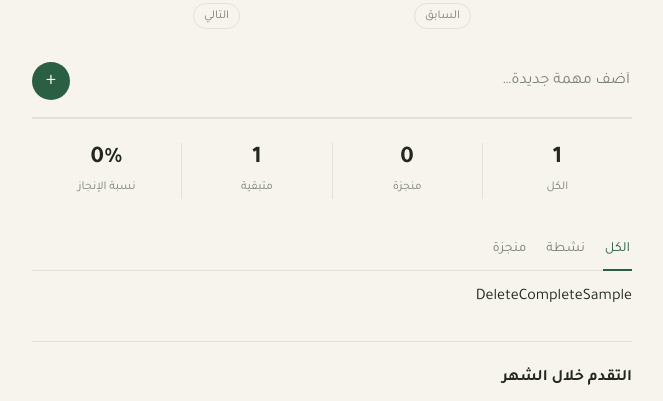
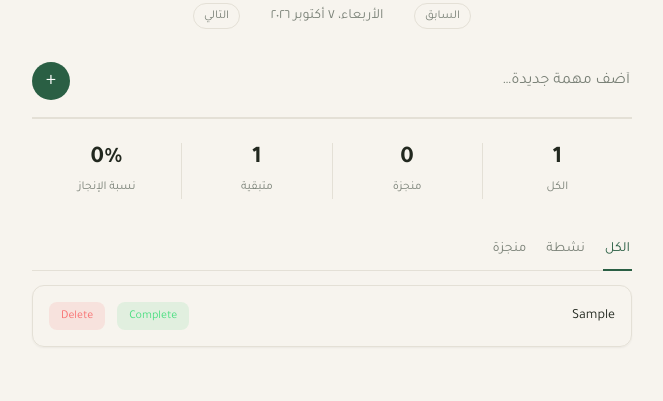
Before and after one commit to khaled7helaly/TO-DO-List, a plain HTML site: page index.html in a window 1280 px wide. Both pictures are taken after typing "Sample" into the empty fields and a click on the button "إضافة المهمة". Shown: the part 130-531 px from the top of the page, without its empty margins (308-971 px from the left). Drawn offline with nearby package versions, Linux system fonts and the light colour scheme.

Commit message:
Add theme toggle and task styling

```diff
--- a/index.html
+++ b/index.html
@@ -6,7 +6,9 @@
   <meta charset="UTF-8">
   <meta name="viewport" content="width=device-width, initial-scale=1, viewport-fit=cover">
 
-  <title>مهامي — قائمة المهام</title>
+  <title>مهامي   </title>
+
+  <link rel="stylesheet" href="style.css">
 
   <!-- Google Fonts -->
   <link rel="preconnect" href="https://fonts.googleapis.com">
@@ -196,7 +198,7 @@
       <button
         id="todayJump"
         data-i18n="todayJump"
-        class="mt-1.5 text-xs underline text-[var(--primary)] hidden">
+        class="mt-1.5 text-xs underline text-[var(--primary)] ">
         ارجع للنهاردة
       </button>
 
@@ -364,44 +366,13 @@
         id="emptyMsg"
         data-i18n="empty"
         hidden>
-        لسه مفيش مهام هنا، ابدأ بإضافة أول مهمة
+        لسه مفيش مهام هنا، ابدأ بإضافة  مهمة
       </p>
 
     </section>
 
 
-    <!-- ========================================= -->
-    <!-- Monthly Progress Chart                     -->
-    <!-- Displays completed tasks for each day    -->
-    <!-- of the current month                      -->
-    <!-- ========================================= -->
 
-    <section class="pt-6 border-t border-[var(--border)]">
-
-      <!-- Chart Header -->
-      <div class="flex justify-between items-baseline mb-3.5">
-
-        <h2
-          data-i18n="chartTitle"
-          class="text-base m-0 font-bold">
-          التقدم خلال الشهر
-        </h2>
-
-        <span
-          id="monthLabel"
-          class="text-[var(--muted)] text-sm">
-        </span>
-
-      </div>
-
-
-      <!-- Dynamic Chart Bars -->
-      <div
-        class="flex items-end gap-[3px] h-[110px] overflow-x-auto pb-0.5"
-        id="bars">
-      </div>
-
-    </section>
 
   </div>
 
--- a/script.js
+++ b/script.js
@@ -60,35 +60,16 @@ let currentLanguage = "ar";
 let currentTheme = "dark";
 
 
-// Helper Functions
+themeToggle.addEventListener("click", () => {
+    currentTheme = currentTheme === "light" ? "dark" : "light";
 
-function getTodayKey() {
-    const today = new Date();
+    document.documentElement.setAttribute(
+        "data-theme",
+        currentTheme
+    );
 
-    const year = today.getFullYear();
-    const month = String(today.getMonth() + 1).padStart(2, "0");
-    const day = String(today.getDate()).padStart(2, "0");
-
-    return `${year}-${month}-${day}`;
-
-}
- currentViewDate = getTodayKey();
-
-
- function formatDisplayDate(dateKey, lang = "ar") {
-  const [year, month, day] = dateKey.split("-").map(Number);
-  const date = new Date(year, month - 1, day);
-  const locale = lang === "ar" ? "ar-EG" : "en-US";
-
-  return date.toLocaleDateString(locale, {
-    weekday: "long",
-    year: "numeric",
-    month: "long",
-    day: "numeric"
-  });
-}
-/////////////////////////////////////////////////////
-
+    themeToggle.textContent = currentTheme === "dark" ? "☀️" : "🌙";
+});
 
 //  Local Storage (tasks set & get)
 
@@ -108,6 +89,84 @@ function loadTasksFromStorage() {
 
 
 /////////////////////////////////////////////////////////////////////
+
+
+//getToday
+
+function getTodayKey( date = new Date()) {
+    // const today = new Date();
+
+    const year = date.getFullYear();
+    const month = String(date.getMonth() + 1).padStart(2, "0");
+    const day = String(date.getDate()).padStart(2, "0");
+
+    return `${year}-${month}-${day}`;
+
+}
+
+
+
+  // Format date for display
+
+ function formatDisplayDate(dateKey, lang = "ar") {
+  const [year, month, day] = dateKey.split("-").map(Number);
+  const date = new Date(year, month - 1, day);
+  const locale = lang === "ar" ? "ar-EG" : "en-US";
+
+  return date.toLocaleDateString(locale, {
+    weekday: "long",
+    year: "numeric",
+    month: "long",
+    day: "numeric"
+  });
+}
+
+// Render the current view date in the UI
+
+function renderDate() {
+    viewDate.textContent = formatDisplayDate(currentViewDate, currentLanguage);
+
+}
+  currentViewDate = getTodayKey();
+  renderDate();
+
+
+////////////////////////////////////////////////////
+//prev day btn
+prevDayBtn.addEventListener("click", () => {
+    const date = new Date(currentViewDate);
+    date.setDate(date.getDate() - 1);
+    currentViewDate =  getTodayKey(date);
+    render()
+});
+//next day btn
+nextDayBtn.addEventListener("click", () => {
+    const date = new Date(currentViewDate);
+    date.setDate(date.getDate() + 1);
+    currentViewDate =  getTodayKey(date);
+    render()
+});
+//current day
+todayJumpBtn.addEventListener("click", () => {
+    currentViewDate = getTodayKey();
+
+    render();
+});
+
+// function updateTodayJump() {
+//    const today = getTodayKey();
+
+//    todayJumpBtn.style.visibility = currentViewDate === today ? "hidden" : "visible";
+// }
+
+function updateTodayJump() {
+    const today = getTodayKey();
+
+    todayJumpBtn.hidden = currentViewDate === today;
+}
+
+/////////////////////////////////////////////////////
+
 
 // Task Operations
 
@@ -136,6 +195,111 @@ addBtn.addEventListener("click", () => {
      render();
 })
 
+
+//////////////////////////////////////////////////
+
+// Get tasks for the current view date ---------
+
+// function getVisibleTasks() {
+//     return tasks.filter( task => task.date === currentViewDate );
+// }
+
+/////////////////////////////////
+
+// Render tasks for the current view date ---------
+
+function renderTasks() {
+    taskList.innerHTML = "";
+
+    const visibleTasks = getVisibleTasks();
+
+     visibleTasks.forEach(task => {
+            const li = document.createElement("li");
+
+            li.dataset.id = task.id;
+
+
+
+            // Task text
+            const taskText = document.createElement("span");
+            taskText.textContent = task.text;
+
+            taskText.className = `
+            flex-1
+            text-sm
+            text-[var(--text)]
+            font-tajawal
+            ${task.done ? "line-through opacity-50" : ""}
+           `;
+
+             // Complete button
+            const completeBtn = document.createElement("button");
+            completeBtn.textContent = task.done ? "Undo" : "Complete";
+
+            completeBtn.className = `
+            px-3
+            py-1.5
+            rounded-lg
+            text-xs
+            font-tajawal
+            transition
+            ${task.done
+                ? "bg-gray-500/10 text-gray-400 hover:bg-gray-500/20"
+                : "bg-green-500/10 text-green-400 hover:bg-green-500/20"
+            }
+        `;
+
+            completeBtn.addEventListener("click", () => {
+            toggleTaskDone(task.id);
+             });
+
+
+             // Delete button
+            const deleteBtn = document.createElement("button");
+            deleteBtn.textContent = "Delete";
+                deleteBtn.className = `
+                px-3
+                py-1.5
+                rounded-lg
+                text-xs
+                font-tajawal
+                text-red-400
+                bg-red-500/10
+                hover:bg-red-500/20
+                transition
+                `;
+
+            deleteBtn.addEventListener("click", () => {
+                deleteTask(task.id);
+            });
+
+
+
+             li.appendChild(taskText);
+             li.appendChild(completeBtn);
+             li.appendChild(deleteBtn);
+
+             taskList.appendChild(li);
+
+          // li styling
+           li.className = `
+            flex
+            items-center
+            gap-3
+            p-4
+            mb-3
+            rounded-xl
+            border
+            border-[var(--border)]
+            bg-[var(--card)]
+            shadow-sm
+        `;
+
+        });
+
+}
+
+
 // delete task
 function deleteTask(taskId) {
     tasks = tasks.filter(t => t.id !== taskId);
@@ -155,68 +319,7 @@ function toggleTaskDone(taskId) {
      render();
 }
 
-//////////////////////////////////////////////////
-
-function render() {
-    renderTasks();
-    renderEmptyMessage()
-    updateStatistics();
-
-}
-
-////////////////////////////
-
-function getVisibleTasks() {
-    return tasks.filter( task => task.date === currentViewDate );
-}
-
-/////////////////////////////////
-
-// Render tasks for the current view date ---------
-function renderTasks() {
-    taskList.innerHTML = "";
-
-    const visibleTasks = getVisibleTasks();
-
-     visibleTasks.forEach(task => {
-            const li = document.createElement("li");
-
-            li.dataset.id = task.id;
-
-
-
-            // Task text
-            const taskText = document.createElement("span");
-            taskText.textContent = task.text;
-
-             // Complete button
-            const completeBtn = document.createElement("button");
-            completeBtn.textContent = task.done ? "Undo" : "Complete";
-
-             completeBtn.addEventListener("click", () => {
-            toggleTaskDone(task.id);
-             });
-
-
-             // Delete button
-            const deleteBtn = document.createElement("button");
-            deleteBtn.textContent = "Delete";
-
-            deleteBtn.addEventListener("click", () => {
-                deleteTask(task.id);
-            });
-
-
-
-             li.appendChild(taskText);
-             li.appendChild(completeBtn);
-             li.appendChild(deleteBtn);
-
-             taskList.appendChild(li);
-
-        });
-
-}
+////////////////////////////////////////////
 
 // Render empty message if no tasks for the current view date ---------
 function renderEmptyMessage() {
@@ -232,8 +335,43 @@ function renderEmptyMessage() {
     //   render();
 }
 ///////////////////////////////
+// getVisibleTasks
 
-//Task Actions
+// Filter tasks based on the current view date and filter
+tabs.forEach(tab => {
+    tab.addEventListener("click", () => {
+        currentFilter = tab.dataset.filter;
+
+        tabs.forEach(t => {
+            t.classList.remove("active");
+        });
+
+        tab.classList.add("active");
+
+        render();
+    });
+});
+
+// Get tasks for the current view date and filter
+function getVisibleTasks() {
+    return tasks.filter(task => {
+        if (task.date !== currentViewDate) {
+            return false;
+        }
+
+        if (currentFilter === "active") {
+            return task.done === false;
+        }
+
+        if (currentFilter === "done") {
+            return task.done === true;
+        }
+
+        return true;
+    });
+}
+
+///////////////////////////////
 
 //// Statistics
 
@@ -251,10 +389,34 @@ function updateStatistics() {
     statPending.textContent = pending;
 
 
-    const pct = total === 0 ? 0 : Math.round((done / total) * 100);
-    statPct.textContent = `${pct}%`;
+    //    if (total === 0) {
+    //         pct = 0;
+    //     } else {
+    //         pct = Math.round((done / total) * 100);
+    //     }
+
+    //  ``  --> Backtick
+        const pct = total === 0 ? 0 : (Math.round((done / total) * 100));
+            statPct.textContent = `${pct}%`;
+
+}
+//////////////////////////////////////////////
 
 
 
 
+
+
+function render() {
+    renderTasks();
+    renderEmptyMessage()
+    updateStatistics();
+    renderDate();
+    updateTodayJump();
+
 }
+
+
+
+ tasks = loadTasksFromStorage();
+ render();
```
Also changed, not shown: style.css (added).
